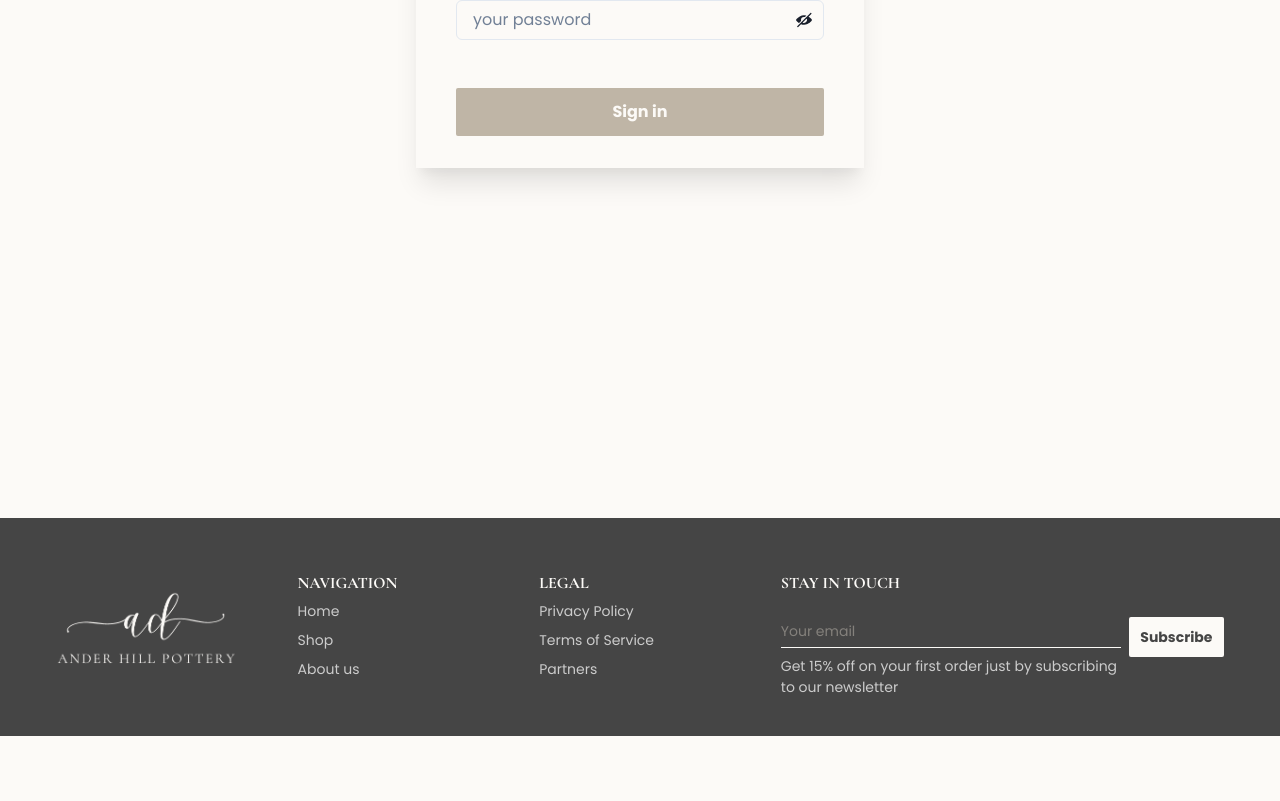
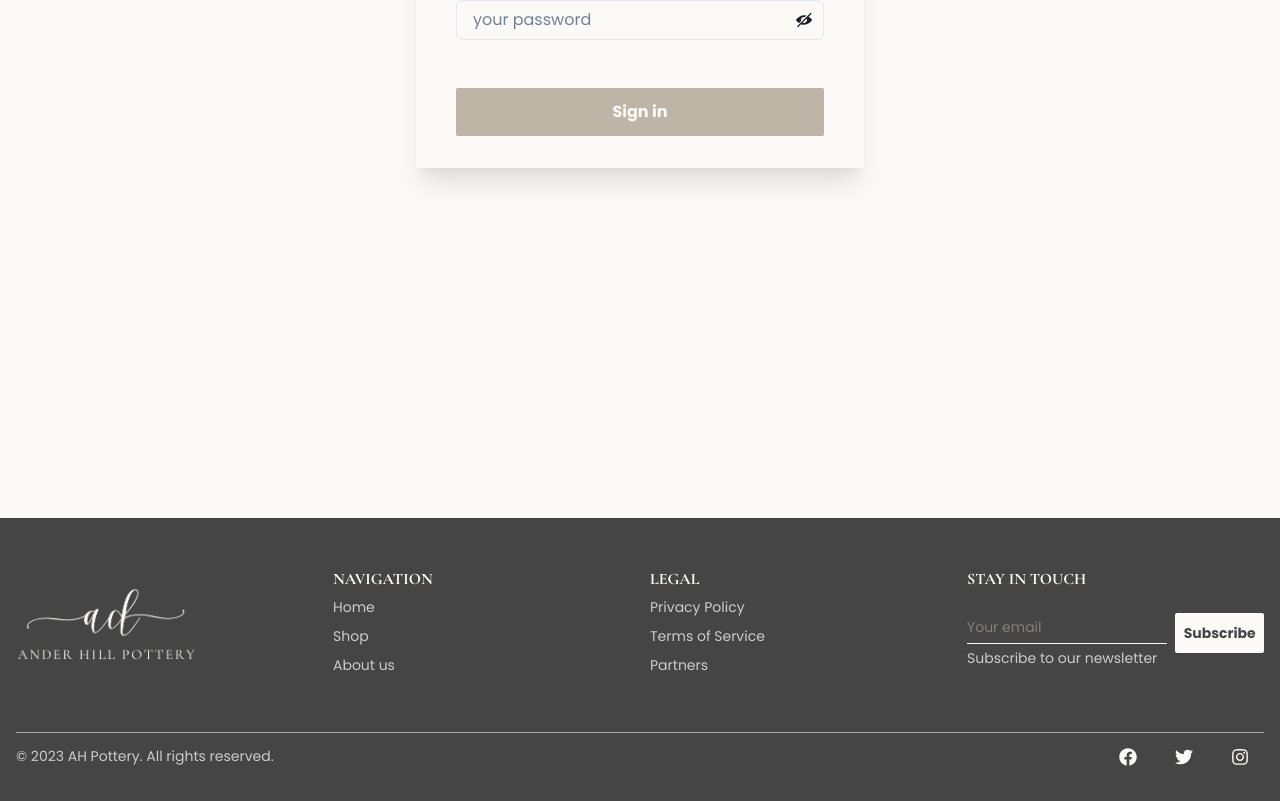
Before and after one commit to cywudot/AnderHill, a React (Create React App) app in the folder client/: page /login in a window 1280 px wide. Shown: the part 486-1287 px from the top of the page. Before the commit the page ends 1222 px from the top, so only its background shows below. Built offline with nearby package versions, Linux system fonts and the light colour scheme.

Commit message:
accessibility and layout fixed

```diff
--- a/client/src/components/EmailSubField.jsx
+++ b/client/src/components/EmailSubField.jsx
@@ -45,8 +45,8 @@ const FooterTest = () => {
                   />
                   <FormErrorMessage>{form.errors.email}</FormErrorMessage>
                   <Box>
-                    <Text color='brand.750' fontSize='sm' pt={2}>
-                      Get 15% off on your first order just by subscribing to our newsletter
+                    <Text color='brand.750' fontSize='sm' pt={1}>
+                      Subscribe to our newsletter
                     </Text>
                   </Box>
                 </FormControl>
--- a/client/src/components/Footer.jsx
+++ b/client/src/components/Footer.jsx
@@ -11,6 +11,7 @@ import {
   IconButton,
   ListHeader,
   Input,
+  HStack,
   Stack,
   Image,
   Text,
@@ -24,12 +25,13 @@ import EmailSubField from './EmailSubField';
 
 const Footer = () => {
   return (
-    <Box backgroundColor='brand.500' w='100%' p={4}>
-      <Container as='footer' role='contentinfo' maxW='8xl' p={10}>
+    <Box backgroundColor='brand.500' w='100%' pb={2} pt={4}>
+      <Container as='footer' role='contentinfo' maxW='8xl' pt={5} pb={3}>
         <SimpleGrid
-          templateColumns={{ sm: '1fr 1fr', md: '1fr 1fr 1fr 2fr' }}
+          templateColumns={{ base: '1fr 1fr', md: '1fr 1fr 1fr 2fr', lg: '1fr 1fr 1fr 1fr' }}
           templateRows={{ base: '1fr 1fr 1fr', md: '1fr' }}
           spacing={5}
+          py={4}
         >
           <Stack spacing={4} gridColumn={{ base: '1 / -1', md: 'auto' }} textAlign={{ base: 'center', md: 'left' }}>
             <Box
@@ -70,13 +72,51 @@ const Footer = () => {
             </Link>
           </Stack>
 
-          <Stack gridColumn={{ base: '1 / -1', md: 'auto' }} pt={{ base: '3', md: '0' }}>
+          <Stack gridColumn={{ base: '1 / -1', md: 'auto' }} pt={{ base: '3', md: '0' }} flex={2}>
             <Heading fontSize='md' fontWeight='bold' color='brand.100' fontFamily='heading'>
               STAY IN TOUCH
             </Heading>
             <EmailSubField />
           </Stack>
         </SimpleGrid>
+
+        <Divider orientation='horizontal' py={5} />
+        <Stack direction='row' justify='space-between'>
+          <Stack justify='center'>
+            <Text color='brand.750' fontSize='sm'>
+              © 2023 AH Pottery. All rights reserved.
+            </Text>
+          </Stack>
+          <Stack direction='row'>
+            <IconButton
+              aria-label='Facebook'
+              as='a'
+              href='#'
+              size='lg'
+              backgroundColor='brand.500'
+              color='brand.100'
+              icon={<FaFacebook />}
+            />
+            <IconButton
+              aria-label='Twitter'
+              as='a'
+              href='#'
+              size='lg'
+              backgroundColor='brand.500'
+              color='brand.100'
+              icon={<FaTwitter />}
+            />
+            <IconButton
+              aria-label='Instagram'
+              as='a'
+              href='#'
+              size='lg'
+              backgroundColor='brand.500'
+              color='brand.100'
+              icon={<FaInstagram />}
+            />
+          </Stack>
+        </Stack>
       </Container>
     </Box>
   );
--- a/client/src/components/ProductCard.jsx
+++ b/client/src/components/ProductCard.jsx
@@ -1,4 +1,19 @@
-import { Flex, Box, Image, Badge, Icon, Button, Tooltip, Stack, Link, HStack, Text, useToast } from '@chakra-ui/react';
+import {
+  Flex,
+  Box,
+  Image,
+  Badge,
+  Icon,
+  Button,
+  Tooltip,
+  Stack,
+  Link,
+  HStack,
+  Text,
+  useToast,
+  VisuallyHidden,
+  chakra,
+} from '@chakra-ui/react';
 import { FaCartPlus } from 'react-icons/fa';
 import { Link as ReactLink } from 'react-router-dom';
 import { StarIcon } from '@chakra-ui/icons';
@@ -11,11 +26,11 @@ const Rating = ({ rating, numberOfReviews }) => {
   return (
     <Flex mb='10px'>
       <HStack spacing='2px'>
-        <StarIcon size={iconSize} w='14px' color={rating >= 1 ? 'brand.400' : 'brand.200'} />
-        <StarIcon size={iconSize} w='14px' color={rating >= 2 ? 'brand.400' : 'brand.200'} />
-        <StarIcon size={iconSize} w='14px' color={rating >= 3 ? 'brand.400' : 'brand.200'} />
-        <StarIcon size={iconSize} w='14px' color={rating >= 4 ? 'brand.400' : 'brand.200'} />
-        <StarIcon size={iconSize} w='14px' color={rating >= 5 ? 'brand.400' : 'brand.200'} />
+        <StarIcon size={iconSize} w='14px' color={rating >= 1 ? 'brand.4001' : 'brand.200'} />
+        <StarIcon size={iconSize} w='14px' color={rating >= 2 ? 'brand.4001' : 'brand.200'} />
+        <StarIcon size={iconSize} w='14px' color={rating >= 3 ? 'brand.4001' : 'brand.200'} />
+        <StarIcon size={iconSize} w='14px' color={rating >= 4 ? 'brand.4001' : 'brand.200'} />
+        <StarIcon size={iconSize} w='14px' color={rating >= 5 ? 'brand.4001' : 'brand.200'} />
       </HStack>
       <Text fontSize={{ base: 'sm', lg: 'md' }} fontWeight='regular' ml='10px' mt='5px'>
         {numberOfReviews === 0
@@ -27,8 +42,6 @@ const Rating = ({ rating, numberOfReviews }) => {
 };
 
 const ProductCard = ({ product }) => {
-  // const theme = useTheme();
-
   const dispatch = useDispatch();
   const toast = useToast();
 
@@ -69,42 +82,42 @@ const ProductCard = ({ product }) => {
           />
 
           {product.productIsNew && (
-            <Box flex='1' max='5' alignItems='baseline' position='absolute' top={4} right={4}>
+            <chakra.span flex='1' max='5' alignItems='baseline' position='absolute' top={4} right={4}>
               <Badge
                 rounded='2'
                 px='5'
                 fontSize='1em'
                 color='brand.400'
-                fontWeight='light'
+                fontWeight='regular'
                 fontFamily='body'
                 backgroundColor='brand.100'
               >
                 New
               </Badge>
-            </Box>
+            </chakra.span>
           )}
           {product.stock <= 0 && (
-            <Box flex='1' max='5' alignItems='baseline' position='absolute' top={4} right={4}>
+            <chakra.span flex='1' max='5' alignItems='baseline' position='absolute' top={4} right={4}>
               <Badge
                 rounded='2'
                 px='5'
                 fontSize='1em'
                 color='brand.600'
-                fontWeight='light'
+                fontWeight='regular'
                 as='i'
                 fontFamily='body'
                 backgroundColor='brand.100'
               >
                 Out of Stock
               </Badge>
-            </Box>
+            </chakra.span>
           )}
         </Box>
       </Link>
 
       <Flex justify='space-between' color='brand.500'>
         <Link as={ReactLink} to={`/product/${product._id}`} cursor='pointer' _hover={{ textDecoration: 'none' }}>
-          <Box fontSize={{ base: 'md', lg: 'lg' }} fontWeight='medium' fontFamily='heading'>
+          <Box fontSize={{ base: 'md', lg: 'xl' }} fontWeight='bold' fontFamily='heading'>
             {product.name}
           </Box>
         </Link>
@@ -136,7 +149,8 @@ const ProductCard = ({ product }) => {
             onClick={() => addItem(product._id)}
             backgroundColor='brand.100'
           >
-            <Icon as={FaCartPlus} h={5} w={5} fill='brand.400' mb='10px' />
+            <VisuallyHidden>Add {product.name} to cart</VisuallyHidden>
+            <Icon as={FaCartPlus} h={{ base: '5', md: '6' }} w={{ base: '5', md: '6' }} fill='brand.4001' mb='10px' />
           </Button>
         </Tooltip>
       </Flex>
--- a/client/src/components/homepage/CategoriesSection.jsx
+++ b/client/src/components/homepage/CategoriesSection.jsx
@@ -26,14 +26,10 @@ const CategoriesSection = () => {
               top='80%'
               left='50%'
               transform='translate(-50%, -50%)'
-              p={6}
+              p={{ base: '4', md: '6' }}
               rounded={2}
               variant='none'
               fontWeight='regular'
-              w={{
-                base: 'full',
-                sm: 'auto',
-              }}
               backgroundColor='brand.100'
               color='brand.500'
               fontSize={{
@@ -55,14 +51,10 @@ const CategoriesSection = () => {
               top='80%'
               left='50%'
               transform='translate(-50%, -50%)'
-              p={6}
+              p={{ base: '4', md: '6' }}
               rounded={2}
               variant='none'
               fontWeight='regular'
-              w={{
-                base: 'full',
-                sm: 'auto',
-              }}
               backgroundColor='brand.100'
               color='brand.500'
               fontSize={{
@@ -94,14 +86,10 @@ const CategoriesSection = () => {
               top='80%'
               left='50%'
               transform='translate(-50%, -50%)'
-              p={6}
+              p={{ base: '4', md: '6' }}
               rounded={2}
               variant='none'
               fontWeight='regular'
-              w={{
-                base: 'full',
-                sm: 'auto',
-              }}
               backgroundColor='brand.100'
               color='brand.500'
               fontSize={{
```
